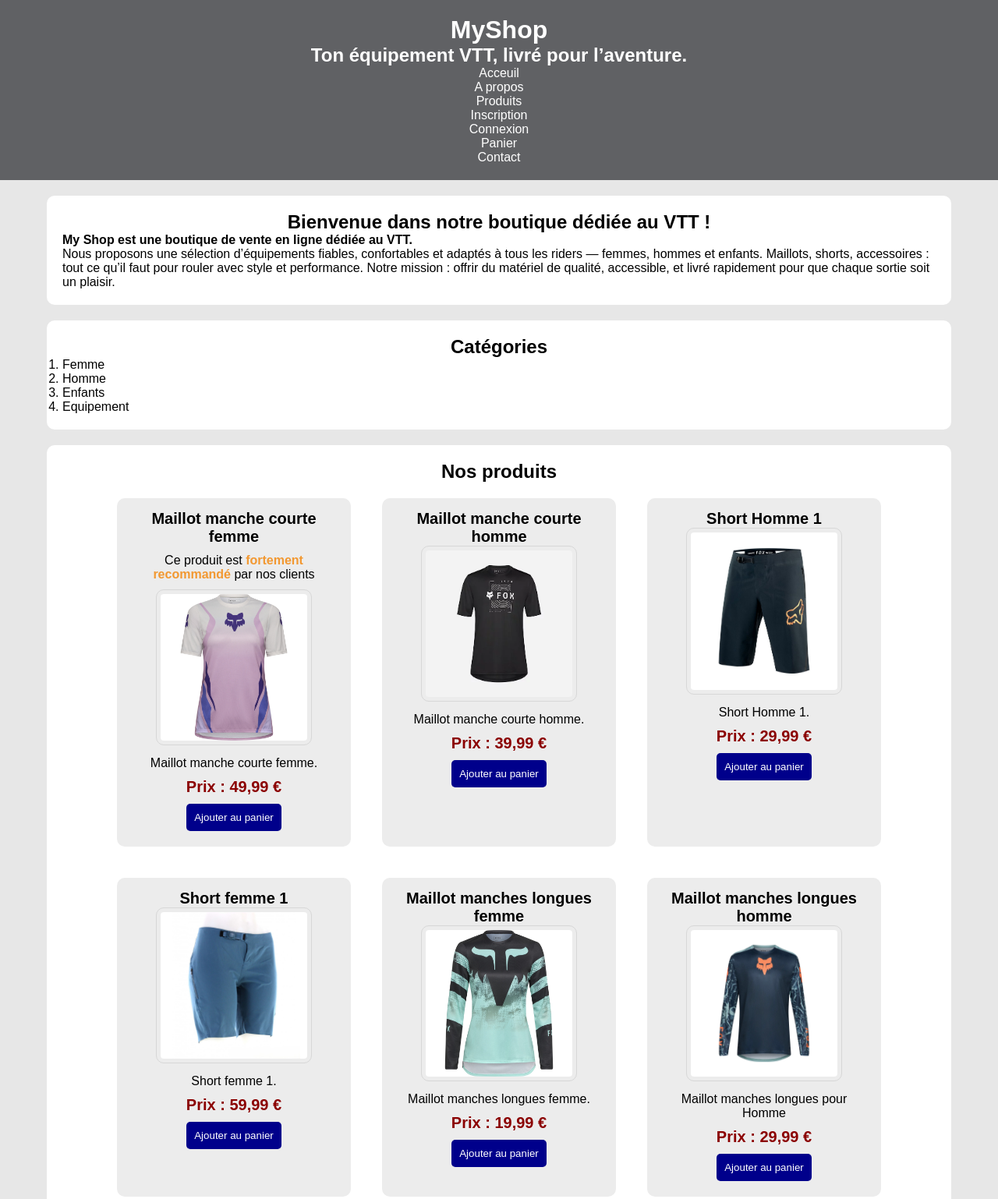
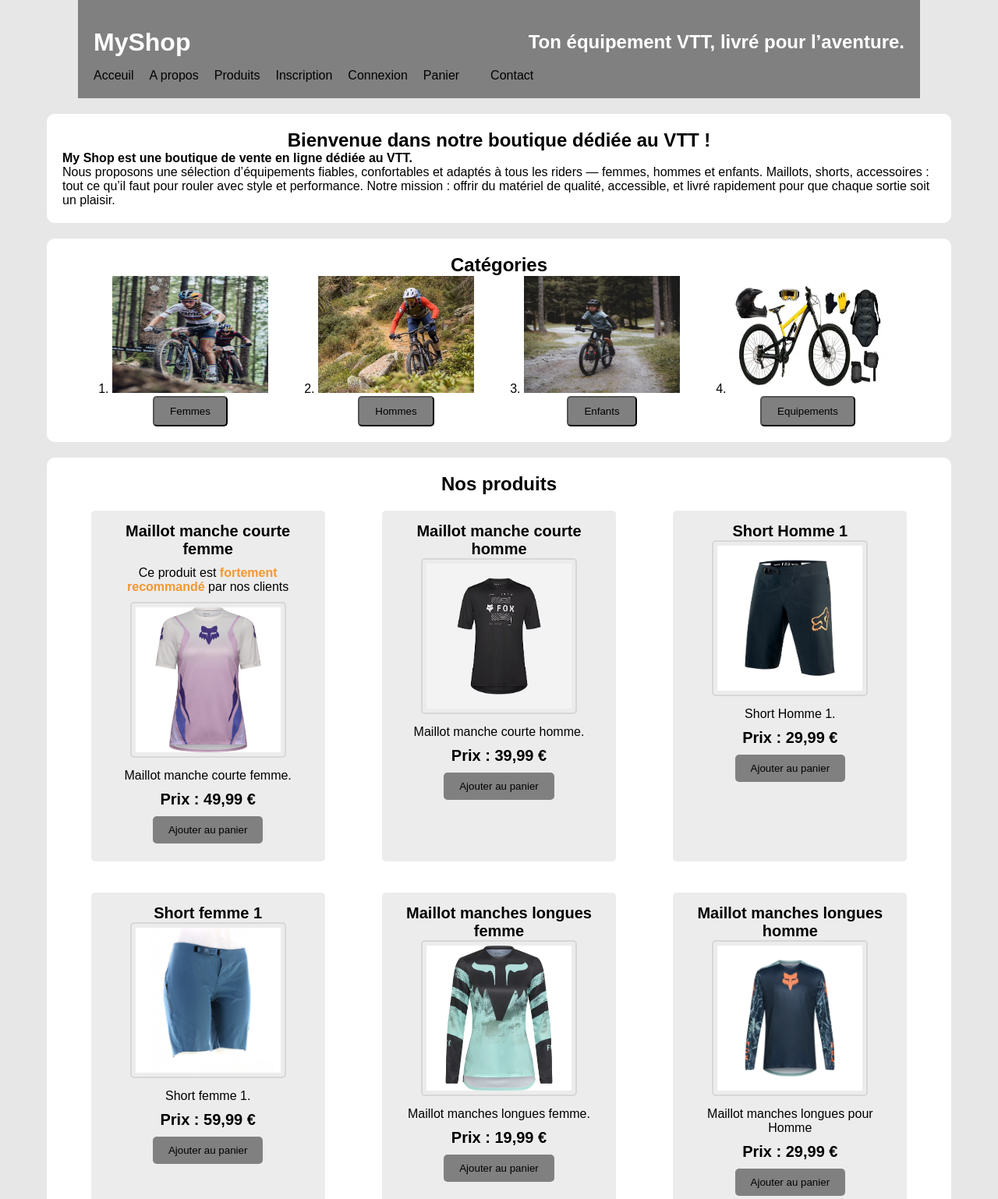
Before and after one commit to alexandre8970/myShop, a plain HTML site: page index.html in a window 1280 px wide. Shown: the top 1538 px of the page at 78% size. Drawn offline with Linux system fonts and the light colour scheme.

Commit message:
Cours CSS 4

```diff
--- a/assets/css/style.css
+++ b/assets/css/style.css
@@ -20,19 +20,44 @@ body {
     padding: 20px;
     border: 5px solid
 } */
+
+header {
+    /* la propriété principale de Flexbox */
+    display: flex;
+    /*flex-direction :row; */
+    /* height: 1500px; */
+    flex-wrap: wrap;
+    justify-content: space-between;
+    /*center les éléments sur l'axe principale = axe horizontal */
+    align-items: center;
+    /*  center les éléments sur l'axe secondaire = axe vertical */
+    margin: 0 100px;
+}
+
+header ul {
+    display: flex;
+    list-style: none;
+    gap: 20px;
+
+}
+
+
+header h2 {
+    margin: 20px 0;
+}
+
 /* Header Footer */
-header,
-footer {
-    background-color: #606164;
+header, footer {
+    background-color: grey;
     color: white;
     text-align: center;
     padding: 20px;
 }
 
+
 /* pour les "a" qui sont enfants de "header" */
-header a,
-footer a {
-    color: white;
+header a, footer a {
+    color: black;
     text-decoration: none;
 }
 
@@ -40,13 +65,9 @@ h2 {
     text-align: center;
 }
 
-header ul {
-    list-style: none;
-}
-
 img {
     width: 200px;
-    height: auto;
+    height: 150px;
 }
 
 table img {
@@ -83,7 +104,7 @@ section {
 }
 
 .signup-fieldset {
-    border: 1px solid grey;
+    border: 1px solid rgb(175, 171, 171);
     padding: 15px 50px;
     margin-bottom: 20px;
     border-radius: 5px;
@@ -92,7 +113,6 @@ section {
 .signup-legend {
     font-weight: bold;
     padding: 5px;
-
 }
 
 .form div {
@@ -104,19 +124,19 @@ section {
     margin-bottom: 5px;
 }
 
-input [type="text"],
-input [type="email"],
-input [type=password],
+input[type="text"],
+input[type="email"],
+input[type="password"],
 textarea,
 select {
     width: 100%;
     padding: 10px;
-    border: 1px solid grey;
+    border: 1px solid rgb(175, 171, 171);
     border-radius: 5px;
 }
 
 #nom {
-    border: 2px dotted red
+    border: 2px dotted red;
 }
 
 input[type="radio"],
@@ -125,14 +145,13 @@ input[type="checkbox"] {
 }
 
 button {
-    background-color: blue;
-    color: white;
-    padding: 10px;
+    background-color: grey;
+    color: black;
+    padding: 10px 20px;
     border-radius: 5px;
     cursor: pointer;
     display: block;
     margin: 0 auto;
-    margin-bottom: 5px;
 }
 
 
@@ -140,11 +159,11 @@ button {
 .product-card {
     background-color: #ececec;
     width: 300px;
-    height: auto;
+    height: 450px;
     margin: 20px;
     padding: 15px;
     text-align: center;
-    border-radius: 10px;
+    border-radius: 5px;
 }
 
 .product-card h3 {
@@ -163,69 +182,134 @@ button {
 
 .product-card img {
     width: 200px;
-    height: auto;
+    height: 200px;
     padding: 5px;
-    border: 1px solid #d7d7d7;
-    border-radius: 10px;
+    border: 2px solid #d7d7d7;
+    border-radius: 5px;
 }
 
 .product-card p:last-of-type {
-    color: darkred;
+    /* color: darkred; */
     font-weight: 900;
     font-size: 20px;
 }
 
 .product-card button {
-    background-color: darkblue;
+    background-color: grey;
     border: none;
 }
 
-/* tt p enfant de l'élément HTML ayant class product-card */
+/* n'importe quel p à l'intérieur de lélément HTML ayant class product-card */
 /* .product-card p {
     color: green;
 } */
 
-/* <p> enfants directs de l'élément HTML ayant class product-card */
+/* <p> enfants directs de lélément HTML ayant class product-card */
 /* .product-card > p {
     color: aqua;
 } */
 
-/* <p> frère directement suivant de l'élément HTML ayant class product-card */
+/* le + pour indiquer "élément frère directement suivant */
 /* .product-card + p {
     color: yellow;
 } */
 
+/* Tableau */
+.table-container {
+    border: 2px solid grey;
+    border-radius: 10px;
+    /* overflow: hidden;*/
+    /*  cacher ce qui dépasse */
+    overflow-x: auto;
+    /* Si le contenu est trop large horizontalement, permet à l'utilisateur de le faire défiler  */
+}
+
+table {
+    /* Permet de fusionner les bordures des cellules d'un tableau */
+    border-collapse: collapse;
+    width: 100%;
+}
+
+thead {
+    background-color: antiquewhite;
+}
+
+th,
+td {
+    border: 1px solid grey;
+    padding: 10px;
+    text-align: center;
+}
+
+/* thead th:first-child{
+    border-top-left-radius: 10px;
+}
+
+thead th:last-child{
+    border-top-left-radius: 10px;
+} */
+
+
 /* Quand la souris passe dessus */
 button:hover {
-    background-color: #1ac3e0;
+    background-color: #f29831;
     color: black;
-    font-size: 20px;
+    font-size: 15px;
 }
 
-/* quand l'utilisateur sélectionne un élément*/
+/* Quand l'utilisateur sélectionne un élement */
 input:focus {
     border: 2px solid orange;
     outline: none;
 }
+
 button:focus {
-    border: 2px solid orange;
+    background-color: yellow;
 }
 
-/* Pendant le clic */
+/* pendant le clic */
 button:active {
-    background-color: red;
+    /* background-color: red; */
     font-size: 10px;
 }
 
-/* le conteneur flex */
-.product-container {
-    /* la propriété pricipale du Flexbox */
+/* Le conteneur flex */
+/* Aligner les produits horizontalement */
+/* .product-container { */
+    /* la propriété principale de Flexbox */
+    /* display: flex; */
+    /*flex-direction :row; */
+    /* height: 1500px; */
+    /* flex-wrap: wrap; */
+    /* justify-content: space-evenly; */
+    /*center les éléments sur l'axe principale = axe horizontal */
+    /* align-items: center; */
+    /*  center les éléments sur l'axe secondaire = axe vertical */
+    /* flex-direction: column; */
+/* } */
+
+.categorie-container {
+    /* la propriété principale de Flexbox */
     display: flex;
+    /*flex-direction :row; */
+    /* height: 1500px; */
     flex-wrap: wrap;
-    justify-content: center;
+    justify-content: space-evenly;
+    /*center les éléments sur l'axe principale = axe horizontal */
+    align-items: center;
+    /*  center les éléments sur l'axe secondaire = axe vertical */
+
 }
 
-
+/* Aligner les produits verticalement */
+/* .products-container { */
+/* la propriété principale de Flexbox */
+/* display: flex; */
+/* height: 1500px; */
+/* flex-direction: column;Choisir la direction des éléments : colonne */
+/* justify-content: center;  center les éléments sur l'axe principale = axe vertical */
+/* align-items: center; center les éléments sur l'axe secondaire = axe horizontal */
+/* } */
 
 /* .products-list h2 {
     color: red;
@@ -244,3 +328,28 @@ border-style: dashed;
 border-color: #1e40af; */
 /* margin: 50px; */
 /* } */
+
+/* Flexbox */
+/* .product-container {
+    display: flex;
+    align-items: center;
+} */
+
+/* grid css */
+.product-container {
+    display: grid;
+    /* Découper ligne en morceaux */
+    /* grid-template-columns: 1fr 1fr 1fr; */
+    grid-template-columns: repeat(3, 1fr);
+    /* gap: 20px; */
+    /* Dépplacer la grille entière */
+    justify-content: center;
+    align-content: center;
+    /* poitionner les éléments dans leurs cellules */
+    justify-items: center;
+    align-items: center;
+}
+
+/* .prod1 {
+ align-self: flex-end;
+} */
--- a/index.html
+++ b/index.html
@@ -83,15 +83,28 @@
             </p>
         </section>
 
-        <section>
+        <section class="categories">
             <h2 class="titre-presentation" id="categories">Catégories</h2>
             <!-- Liste ordonnée -->
-            <ol>
-                <li>Femme</li>
-                <li>Homme</li>
-                <li>Enfants</li>
-                <li>Equipement</li>
-            </ol>
+                <ol class="categorie-container">
+                    <li>
+                        <img src="assets/images/femmes.jpg" alt="Catégorie Femmes">
+                        <button type="button">Femmes</button>
+                    </li>
+                    <li>
+                        <img src="assets/images/hommes.webp" alt="Catégorie Hommes">
+                        <button type="button">Hommes</button>
+                    </li>
+                    <li>
+                        <img src="assets/images/enfnats.avif" alt="Catégorie Enfants">
+                        <button type="button">Enfants</button>
+                    </li>
+                    <li>
+                        <img src="assets/images/equipements.webp" alt="Catégorie Equipements">
+                        <button type="button">Equipements</button>
+                    </li>
+                </ol>
+
         </section>
         <!-- Liste de définitions -->
         <!-- <dl> -->
@@ -108,7 +121,7 @@
         <section class="products-list">
             <h2 id="products">Nos produits</h2>
 
-            <div class="product-container">
+            <div class="product-container prod1">
                 <article class="product-card">
                     <h3>Maillot manche courte femme</h3>
                     <p>Ce produit est <span>fortement recommandé</span> par nos clients</p>
@@ -210,9 +223,10 @@
             </div>
 
             <!-- Liste des produits dans un tableau -->
-            <table border="1">
+             <div class="table-container">
+            <table>
                 <!-- Légende du tableau -->
-                <caption>Liste des produits</caption>
+                <!-- <caption>Liste des produits</caption> -->
                 <!-- En-tête du tableau -->
                 <thead>
                     <!-- Ligne du tableau -->
@@ -342,6 +356,7 @@
 
                 </tbody>
             </table>
+            </div>
         </section>
 
         <!-- Contenu complementaire -->
@@ -360,13 +375,13 @@
 
         <!-- Liens vers les réseaux sociaux : facebook, twitter, instagram -->
         <div>
-            <a href="https://www.facebook.com" target="_blank"><i class="fa-brands fa-square-facebook"></i></a>
+            <a href="https://www.facebook.com" target="_blank"><i class="icon fa-brands fa-square-facebook"></i></a>
             <a href="https://www.x.com" target="_blank">X</a>
-            <a href="https://www.instagram.com" target="_blank"><i class="fa-brands fa-instagram"></i></a>
+            <a href="https://www.instagram.com" target="_blank"><i class="icon fa-brands fa-instagram"></i></a>
             <!-- tel : Lien vers le téléphone, il permet de passer un appel directement depuis le site -->
-            <a href="tel:0312345678" target="_blank"><i class="fa-solid fa-phone"></i></a>
+            <a href="tel:0312345678" target="_blank"><i class="icon fa-solid fa-phone"></i></a>
             <!-- mailto : Lien vers l'email, il permet d'envoyer un email directement depuis le site -->
-            <a href="mailto:myshop@gmail.com" target="_blank"><i class="fa-regular fa-envelope"></i></a>
+            <a href="mailto:myshop@gmail.com" target="_blank"><i class="icon fa-regular fa-envelope"></i></a>
             <!-- download : Lien vers le fichier PDF, il permet de télécharger le fichier -->
             <a href="assets/PDF/Mentions légales.pdf" download>Mentions Légales</a>
         </div>
```
Also changed, not shown: assets/images/enfnats.avif (added), assets/images/equipements.webp (added), assets/images/femmes.jpg (added), assets/images/hommes.webp (added).
